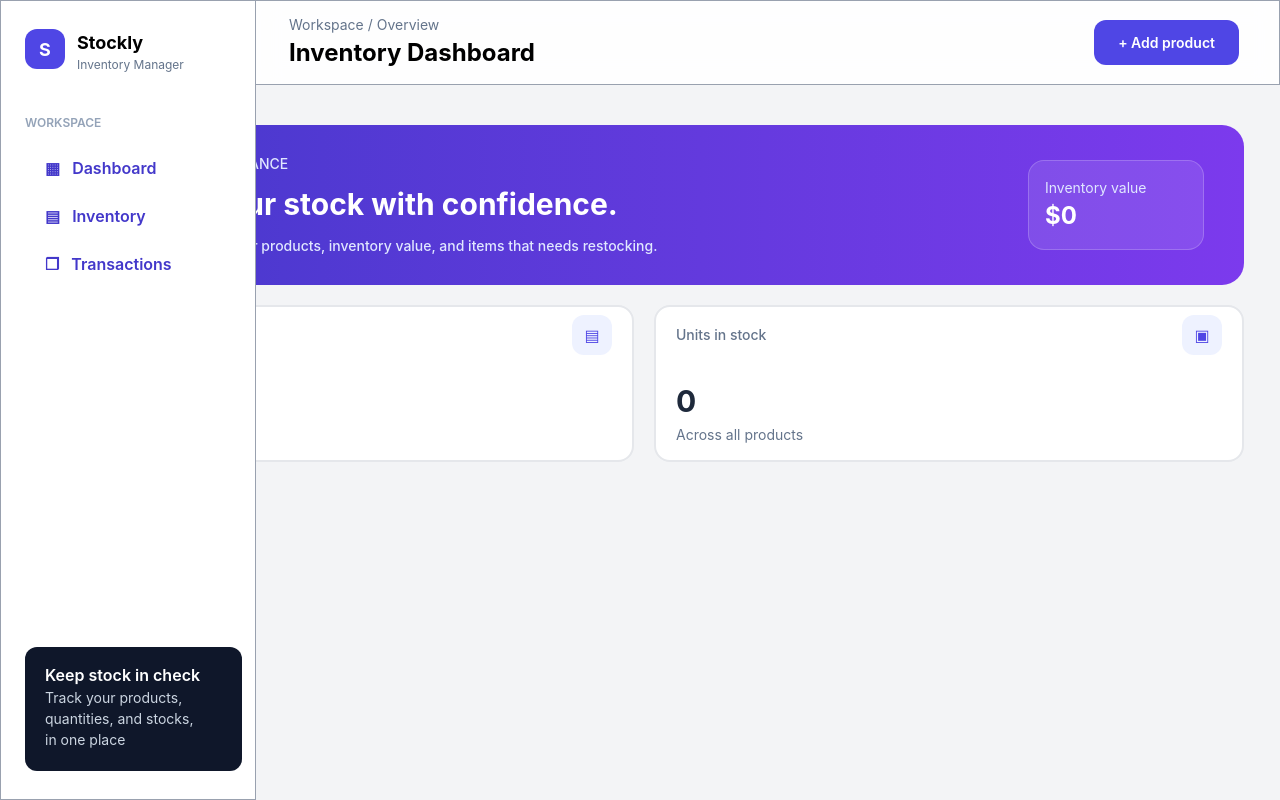
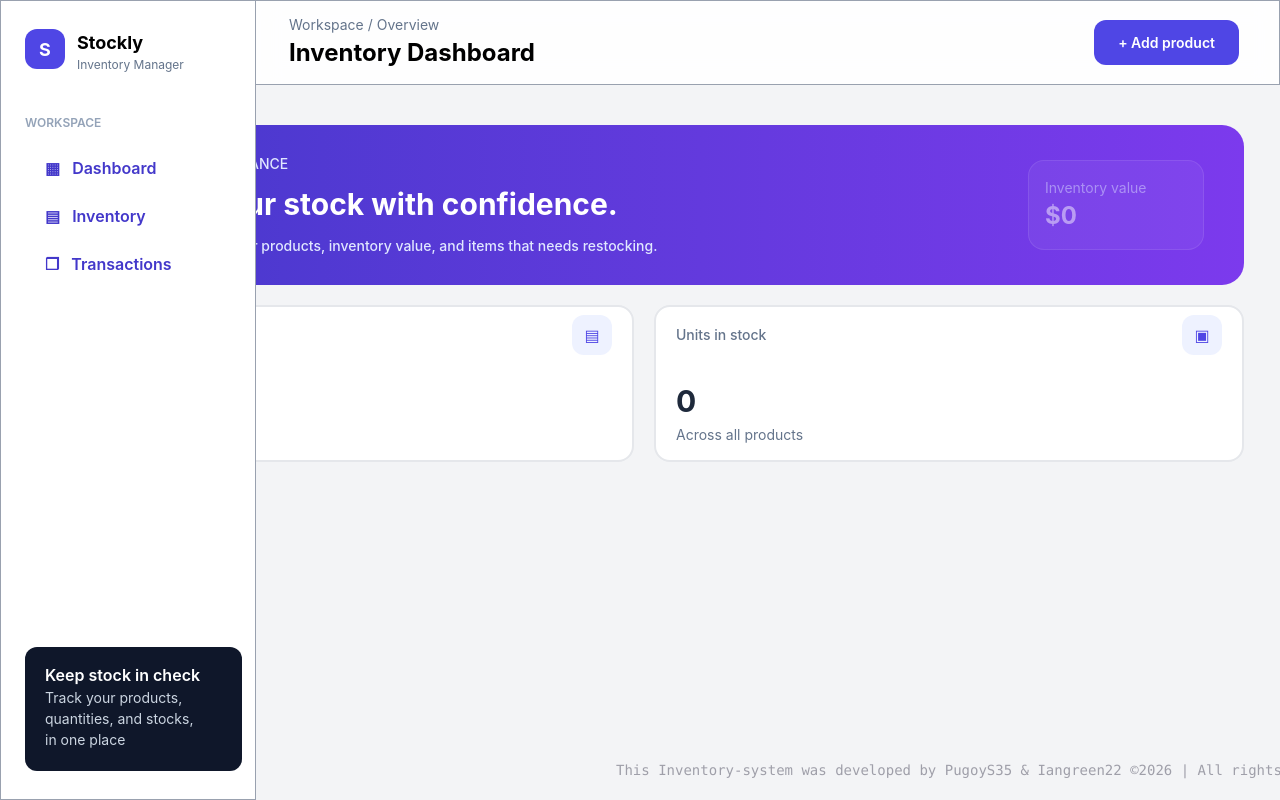
Before and after one commit to pugoys35-ship-it/Inventory, a Vue app: page / in a window 1280 px wide. Built offline with nearby package versions, Linux system fonts and the light colour scheme.

Commit message:
added footer

```diff
--- a/src/App.vue
+++ b/src/App.vue
@@ -5,13 +5,15 @@
   import Sidebar from './components/Sidebar.vue'
   import Inventory from './components/Inventory.vue'
   import Transactions from './components/Transactions.vue';
+  import Footer from './components/Footer.vue';
 
   export default {
     components: {
       Dashboard,
       Sidebar,
       Transactions,
-      Inventory
+      Inventory,
+      Footer
     },
     data() {
       return {
@@ -52,17 +54,17 @@
       minusanQ(a) {
         this.quantityNum -= a;
       },
-      minustranprice(i){
+      minustranprice(i) {
         this.priceNum -= i;
       },
-      minustranquan(i){
+      minustranquan(i) {
         this.quantityNum -= i;
       },
       pushTotrans(t) {
         this.transactions.push(t)
       },
       addtoTran(receiverN, price, name, icon, quantity) {
-        this.realtrans.push({...receiverN, ...price, ...name, ...icon, ...quantity});
+        this.realtrans.push({ ...receiverN, ...price, ...name, ...icon, ...quantity });
       },
       username(u) {
         this.userRname = u;
@@ -74,13 +76,13 @@
 </script>
 
   <template>
-    <Sidebar @goTo="navi" @open="to" @page="navi" @prices="price" @quantities="quantity" @units="length" :sidebarPage="currentPage" />
+    <Sidebar @goTo="navi" @open="to" @page="navi" @prices="price" @quantities="quantity" @units="length"
+      :sidebarPage="currentPage" />
     <Dashboard v-if="currentPage === 'Dashboard'" :myInventory=inventory :totalPrice=priceNum :totalQuantity=quantityNum
       :totalUnit="Units" />
     <Transactions v-if="currentPage === 'Transactions'" :user="userRname" :tranArray="realtrans" :myt="realtrans" />
-    <Inventory v-if="currentPage === 'Inventory'" :myInventory=inventory @minus="minusan" @minusQ="minusanQ" @minusTran="minustranprice" @minusTranQ="minustranquan"
-      @addTotrans="pushTotrans" @goTran="addtoTran" @rName="username" @gotranSec="navi" />
-    <!-- <div class="z-9999 w-full h-screen flex items-center justify-center">
-      <p>{{ realtrans }} {{ userRname }} </p>
-    </div> -->
+    <Inventory v-if="currentPage === 'Inventory'" :myInventory=inventory @minus="minusan" @minusQ="minusanQ"
+      @minusTran="minustranprice" @minusTranQ="minustranquan" @addTotrans="pushTotrans" @goTran="addtoTran"
+      @rName="username" @gotranSec="navi" />
+    <Footer />
   </template>
--- a/src/components/Dashboard.vue
+++ b/src/components/Dashboard.vue
@@ -40,9 +40,9 @@ export default {
                         <p class="font-[500] text-[#e0e7ff] text-[14px]">A simple overview of your products, inventory
                             value, and items that needs restocking.</p>
                     </div>
-                    <div class="h-[89.6px] w-[176px] rounded-[16px] bg-[#ffffff1a] border border-[#ffffff33] px-4 py-4">
-                        <p class="text-[14px] text-[#e0e7ff]">Inventory value</p>
-                        <p class="text-[24px] font-[700] text-white">${{ totalPrice }}</p>
+                    <div class="h-[89.6px] w-[176px] rounded-[16px] bg-[#ffffff1a] border border-[#ffffff33] px-4 py-4 animate-pulse">
+                        <p class="text-[14px] text-[#e0e7ff] animate-none">Inventory value</p>
+                        <p class="text-[24px] font-[700] text-white animate-none">${{ totalPrice }}</p>
                     </div>
                 </div>
 
--- /dev/null
+++ b/src/components/Footer.vue
@@ -0,0 +1,29 @@
+<!-- SIDEBAR -->
+<script>
+
+
+export default {
+    emits: ['goTofoot'],
+    props: [],
+    data() {
+        return {
+
+        }
+    },
+    methods: {
+
+
+    }
+}
+</script>
+
+<template>
+    <div class="h-[50px] w-full fixed bottom-0 z-999 ml-64 flex justify-center items-center">
+
+            <p class="w-full pl-90 font-mono text-zinc-400 text-sm/5 animate-bounce">This Inventory-system was developed by PugoyS35 & Iangreen22
+                ©2026 | All rights reserved.</p>
+
+
+    </div>
+
+</template>
```
